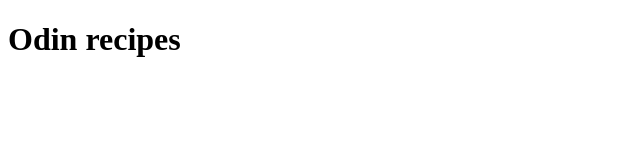
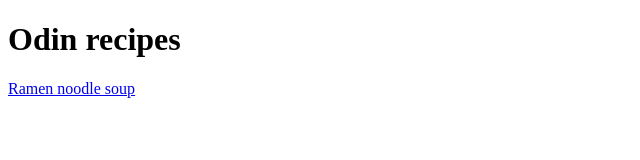
Before and after one commit to shay5555/odin_recipes, a plain HTML site: page index.html in a window 1280 px wide. Shown: the whole page, without its empty margins (0-640 px from the left). Drawn offline with Linux system fonts and the light colour scheme.

Commit message:
Add recipe to main page

```diff
--- a/index.html
+++ b/index.html
@@ -8,5 +8,6 @@
 </head>
 <body>
     <h1>Odin recipes</h1>
+    <a href="./recipes/ramen.html">Ramen noodle soup</a>
 </body>
 </html>
```
